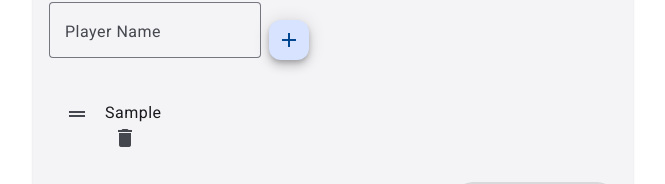
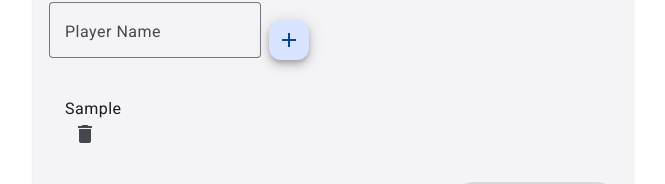
Before and after one commit to langecz/dice, an Angular app: page /#/setup in a window 1280 px wide. Both pictures are taken after typing "Sample" into the empty fields and a click on the button "add". Shown: the part 504-688 px from the top of the page, without its empty margins (307-972 px from the left). Built offline with nearby package versions, Linux system fonts and the light colour scheme.

Commit message:
refactor game configuration to remove drag handles from player list (there is separate component for the ordering); update favicon

```diff
--- a/src/app/components/setup/game-config/game-config.component.html
+++ b/src/app/components/setup/game-config/game-config.component.html
@@ -38,8 +38,7 @@
   @if (setupForm.gameMode().value() === 'individual') {
     <mat-list cdkDropList (cdkDropListDropped)="dropPlayer($event)">
       @for (player of players(); track player.id) {
-        <mat-list-item cdkDrag>
-          <mat-icon matListItemIcon cdkDragHandle>drag_handle</mat-icon>
+        <mat-list-item>
           <span matListItemTitle>{{ player.name }}</span>
           <button mat-icon-button (click)="removeItem(player.id)">
             <mat-icon>delete</mat-icon>
@@ -66,8 +65,7 @@
           </div>
           <mat-list cdkDropList (cdkDropListDropped)="dropPlayerInTeam(team.id, $event)">
             @for (pid of team.playerIds; track pid) {
-              <mat-list-item cdkDrag>
-                <mat-icon matListItemIcon cdkDragHandle>drag_handle</mat-icon>
+              <mat-list-item>
                 <span>{{ getPlayer(pid)?.name }}</span>
                 <button mat-icon-button (click)="removePlayerFromTeam(team.id, pid)">
                   <mat-icon>close</mat-icon>
--- a/src/index.html
+++ b/src/index.html
@@ -5,7 +5,7 @@
   <title>Dice</title>
   <base href="/">
   <meta name="viewport" content="width=device-width, initial-scale=1">
-  <link rel="icon" type="image/x-icon" href="favicon.ico">
+  <link rel="icon" type="image/x-icon" href="favicon.png">
   <link href="https://fonts.googleapis.com/icon?family=Material+Icons" rel="stylesheet">
 </head>
 <body>
```
Also changed, not shown: public/favicon.png (added).
